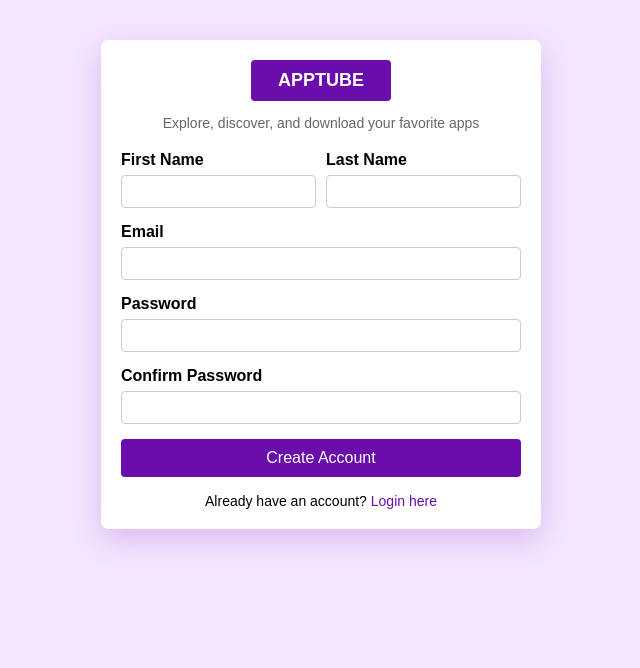
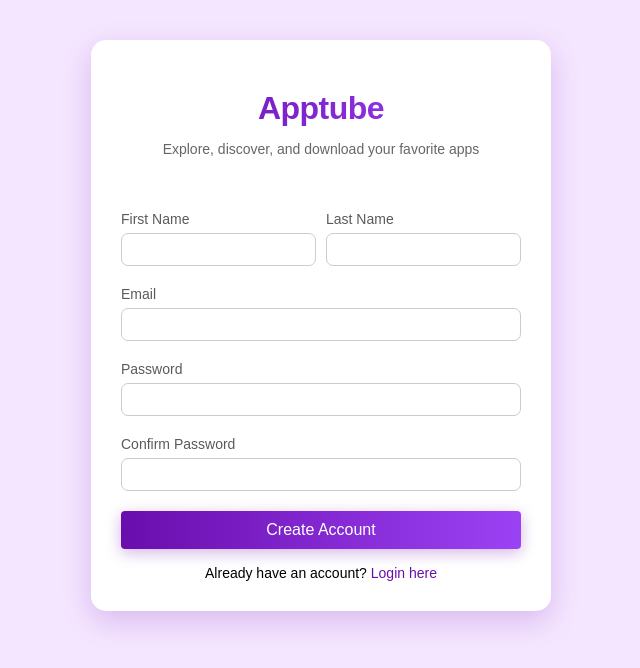
Before and after one commit to Jenish-bhalani/Appstore, a plain HTML site: page client/signUp/signUp.html in a window 1280 px wide. Shown: the whole page, without its empty margins (319-959 px from the left). Drawn offline with Linux system fonts and the light colour scheme.

Commit message:
Add files via upload

```diff
--- a/client/signUp/signUp.css
+++ b/client/signUp/signUp.css
@@ -18,27 +18,29 @@ body {
 .registration-container {
   max-width: 400px;
   margin: 40px auto;
-  padding: 20px;
+  padding: 30px;
   background-color: var(--white);
-  border-radius: 8px;
+  border-radius: 15px;
+  overflow: hidden;
+  width: 100%;
   box-shadow: 0 10px 30px rgba(106, 13, 173, 0.2);
 }
 
 .logo-container {
   text-align: center;
   margin-bottom: 20px;
+  padding: 20px 0;
 }
 
 .logo {
-  width: 120px;
-  display: inline-block;
-  background-color: #6a0dad;
-  color: white;
-  padding: 10px;
-  border-radius: 4px;
-  font-weight: bold;
-  font-size: 18px;
-  text-align: center;
+  font-size: 32px;
+  font-weight: 800;
+  color: var(--primary);
+  margin-bottom: 5px;
+  letter-spacing: -0.5px;
+  background: linear-gradient(to right, var(--primary), var(--primary-light));
+  -webkit-background-clip: text;
+  -webkit-text-fill-color: transparent;
 }
 
 .tagline {
@@ -47,21 +49,23 @@ body {
 }
 
 .form-group {
-  margin-bottom: 15px;
-
+  margin-bottom: 20px;
+  position: relative;
 }
 
 label {
   display: block;
   margin-bottom: 6px;
-  font-weight: bold;
+  font-weight: 500;
+  color: var(--dark-gray);
+  font-size: 14px;
 }
 
 .form-control {
   width: 100%;
   padding: 8px;
   border: 1px solid #ccc;
-  border-radius: 4px;
+  border-radius: 7px;
 
 }
 .form-control:focus {
@@ -89,7 +93,9 @@ label {
 .btn {
   width: 100%;
   padding: 10px;
-  background-color: #6a0dad;
+  background: linear-gradient(to right, var(--primary), var(--primary-light));
+  color: var(--white);
+  box-shadow: 0 4px 15px rgba(106, 13, 173, 0.3);
   color: white;
   border: none;
   border-radius: 4px;
--- a/client/signUp/signUp.html
+++ b/client/signUp/signUp.html
@@ -10,7 +10,7 @@
   <img src="logo.png" alt="Apptube Logo" style="width: 150px; height: auto; object-fit: contain;">
 </div> -->
     <div class="logo-container">
-      <div class="logo">APPTUBE</div>
+      <div class="logo">Apptube</div>
       <!-- <h1 class="logo-text">Join APPTUBE</h1> -->
       <p class="tagline">Explore, discover, and download your favorite apps</p>
     </div>
```
